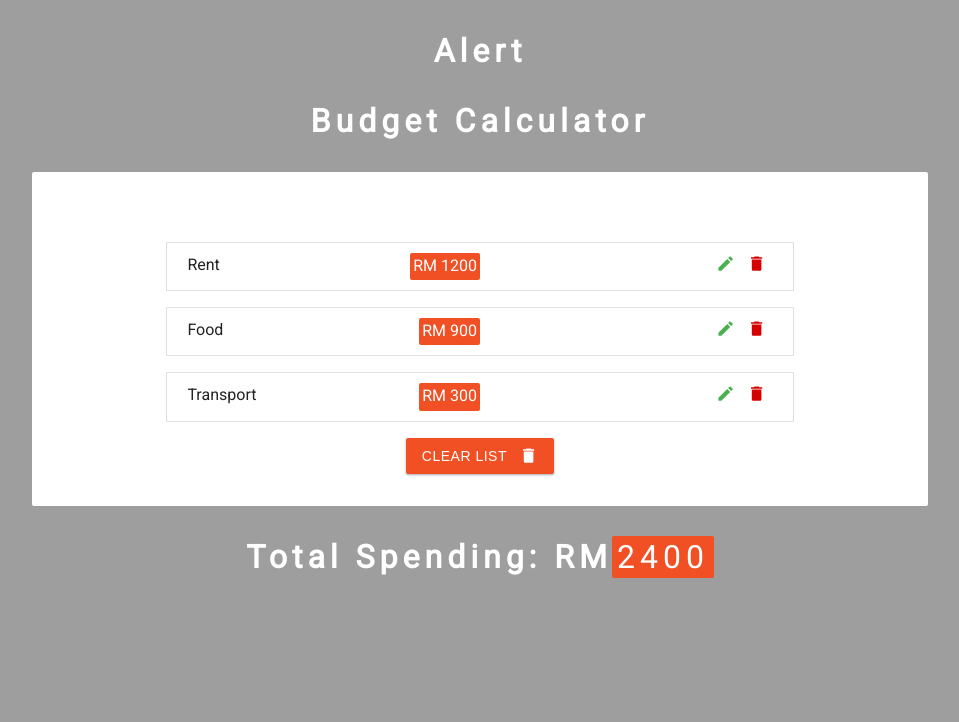
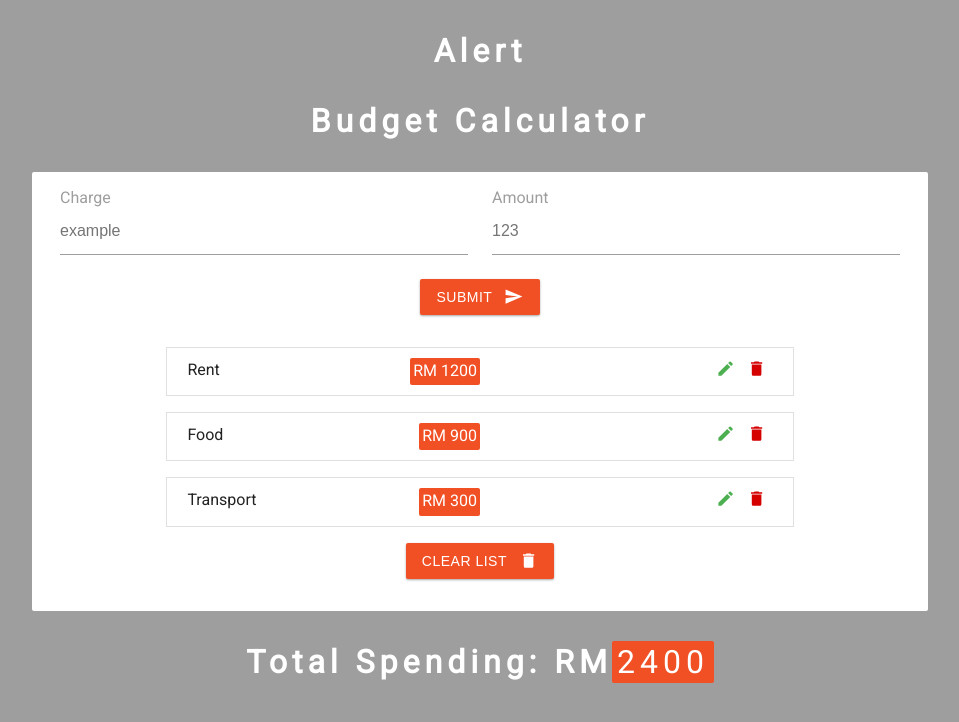
Before and after one commit to jojowabbit/react-budget-calculator-app, a React (Create React App) app: page / in a window 1280 px wide. Shown: the top 722 px of the page, without its empty margins (160-1119 px from the left). Built offline with nearby package versions, Linux system fonts and the light colour scheme.

Commit message:
ExpenseForm visual setup

```diff
--- a/src/components/ExpenseForm.js
+++ b/src/components/ExpenseForm.js
@@ -1,7 +1,38 @@
 import React from "react";
+import { MdSend } from "react-icons/md";
 
 const ExpenseForm = () => {
-  return <h1>ExpenseForm</h1>;
+  return (
+    <form>
+      <div className="form-center">
+        <div className="form-group">
+          <label htmlFor="charge">charge</label>
+          <input
+            type="text"
+            name="charge"
+            id="charge"
+            placeholder="example"
+            className="form-control"
+          />
+        </div>
+
+        <div className="form-group">
+          <label htmlFor="amount">amount</label>
+          <input
+            type="text"
+            name="amount"
+            id="amount"
+            placeholder="123"
+            className="form-control"
+          />
+        </div>
+      </div>
+
+      <button type="submit" className="btn">
+        submit <MdSend className="btn-icon" />
+      </button>
+    </form>
+  );
 };
 
 export default ExpenseForm;
```
